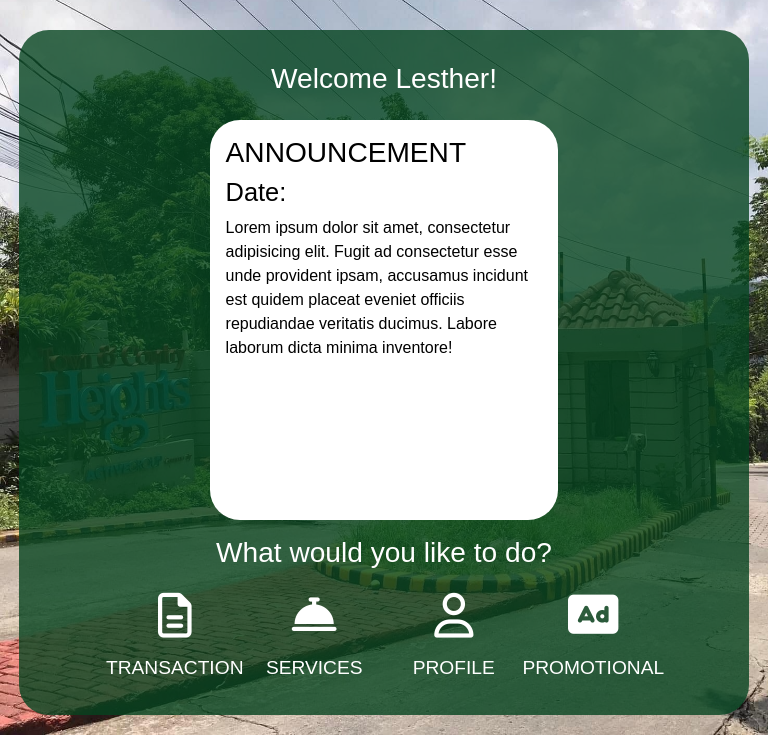
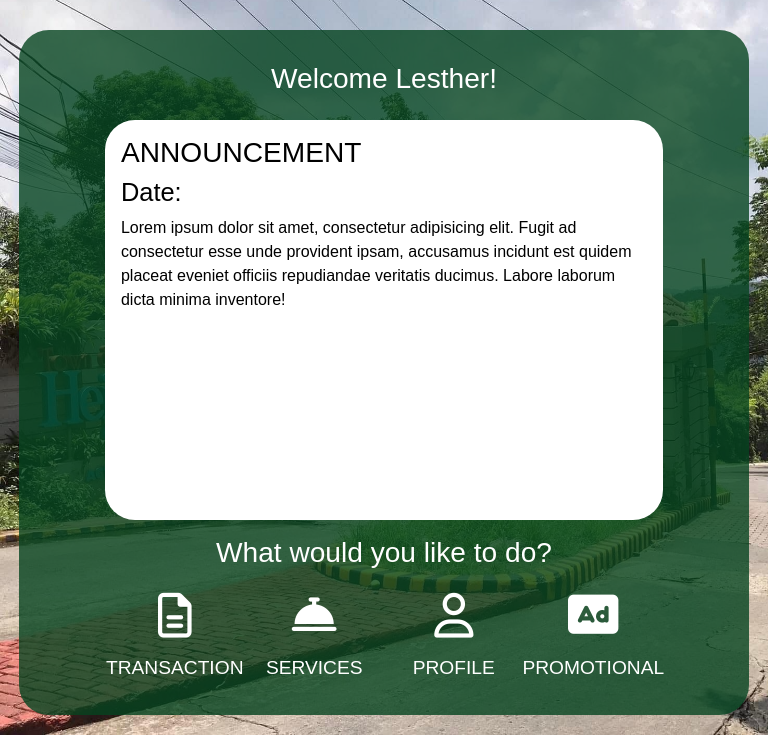
Before and after one commit to Keosh22/town-and-country, a PHP site: page /town-and-country/html-test/home.html in a window 768 px wide. Shown: the part 65-800 px from the top of the page. Run offline with PHP 8.4, Linux system fonts and the light colour scheme; some libraries are stand-ins or nearby versions.

Commit message:
adjust carousel width

```diff
--- a/styles/user-home.css
+++ b/styles/user-home.css
@@ -212,6 +212,11 @@
             color: #DAD992 !important;
         }
 
+        .carousel-container{
+            width: 80%;
+
+        }
+
     }
 
 
@@ -240,6 +245,11 @@
         .features:hover, .features:hover i{
             color: #DAD992 !important;
         }
+        .carousel-container{
+            width: 80%;
+
+        }
+
 
 
     }
```
